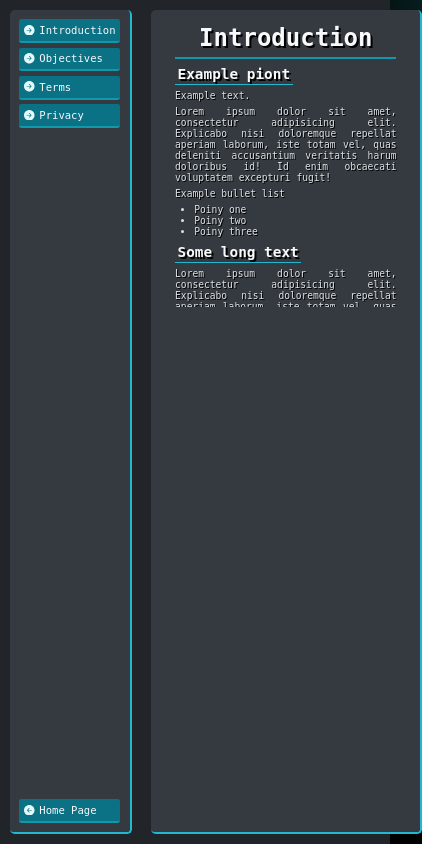
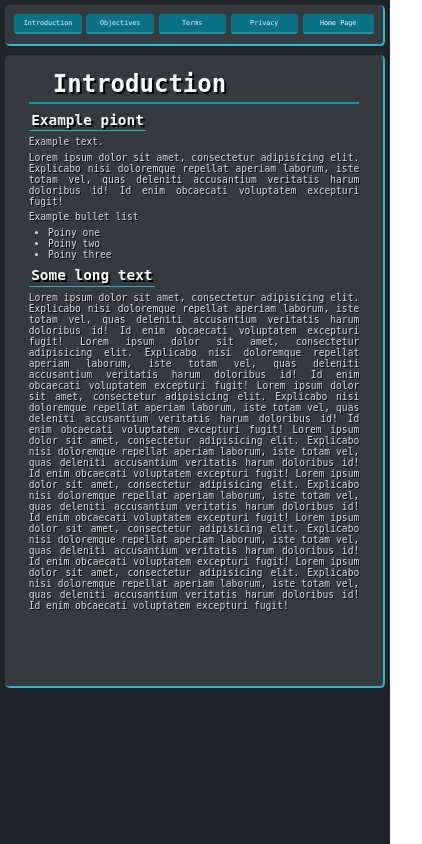
Before and after one commit to BrunBruno/ExchangeSimulatorFront, a React (Vite) app in the folder exchange-simulator/: page / in a window 390 px wide. Shown: the whole page, 422 px wide, since content can reach past the window. Built offline with nearby package versions, Linux system fonts and the light colour scheme.

Commit message:
Add mobile layout

```diff
--- a/exchange-simulator/src/components/about-page/About.module.scss
+++ b/exchange-simulator/src/components/about-page/About.module.scss
@@ -5,8 +5,7 @@
   width: 100%;
   height: 100vh;
   background-color: $grey-color9;
-  display: grid;
-  grid-template-columns: 1fr 3fr;
+  display: flex;
 
   &__column {
     border-bottom: solid 0.5rem $main-color5;
@@ -15,6 +14,13 @@
     padding: 2rem;
     border-radius: 1rem;
     background-color: $grey-color8;
+
+    &:nth-child(1) {
+      width: 25%;
+    }
+    &:nth-child(2) {
+      width: 75%;
+    }
 
     &__nav {
       height: 100%;
@@ -27,7 +33,9 @@
         display: flex;
         flex-direction: column;
         gap: 1rem;
+
         li {
+          width: 100%;
           padding: 1rem;
           border-radius: 0.5rem;
           font-size: 2.2rem;
@@ -35,8 +43,11 @@
           border-bottom: solid 0.5rem $main-color7;
           display: flex;
           align-items: center;
+          justify-content: start;
           gap: 1rem;
           user-select: none;
+          white-space: nowrap;
+          overflow: hidden;
 
           &:hover {
             cursor: pointer;
@@ -49,6 +60,8 @@
 
           svg {
             height: 2.2rem;
+            width: 2.2rem;
+            aspect-ratio: 1/1;
           }
         }
       }
@@ -58,6 +71,7 @@
       padding: 0 3rem;
       overflow-y: scroll;
       overflow-x: hidden;
+      height: 100%;
 
       &::-webkit-scrollbar {
         background-color: #0000;
@@ -71,3 +85,53 @@
   }
 }
 // end about container
+
+@media (max-width: 800px) {
+  .container {
+    flex-direction: column;
+    &__column {
+      margin: 1rem;
+
+      &:nth-child(1) {
+        width: calc(100% - 2rem);
+      }
+
+      &:nth-child(2) {
+        width: calc(100% - 2rem);
+        height: 75%;
+      }
+
+      &__nav {
+        flex-direction: row;
+        gap: 1rem;
+        ul {
+          flex-direction: row;
+
+          &:nth-child(1) {
+            width: 80%;
+            li {
+              width: 25%;
+            }
+          }
+          &:nth-child(2) {
+            width: 20%;
+            li {
+              width: 100%;
+            }
+          }
+
+          li {
+            font-size: 1.4rem;
+            white-space: nowrap;
+            text-align: center;
+            justify-content: center;
+
+            svg {
+              display: none;
+            }
+          }
+        }
+      }
+    }
+  }
+}
--- a/exchange-simulator/src/components/about-page/Content.module.scss
+++ b/exchange-simulator/src/components/about-page/Content.module.scss
@@ -3,7 +3,7 @@
 // content container
 .content {
   position: relative;
-  max-height: 60rem;
+  height: fit-content;
   display: flex;
   flex-direction: column;
   gap: 1rem;
```
